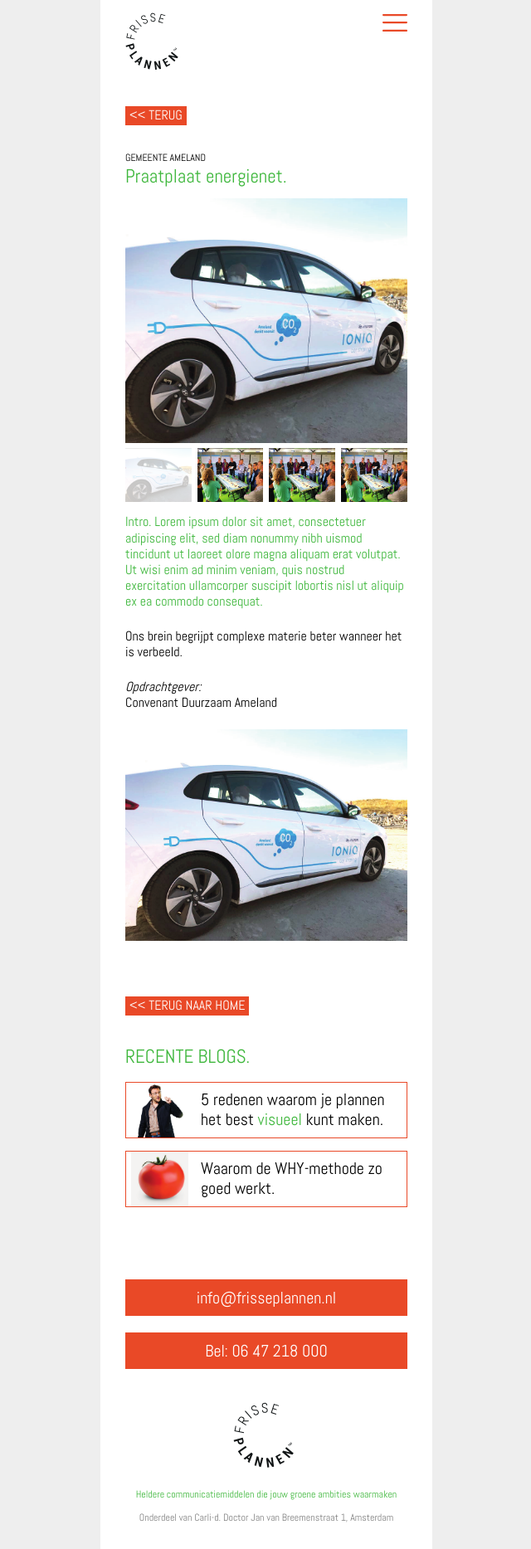
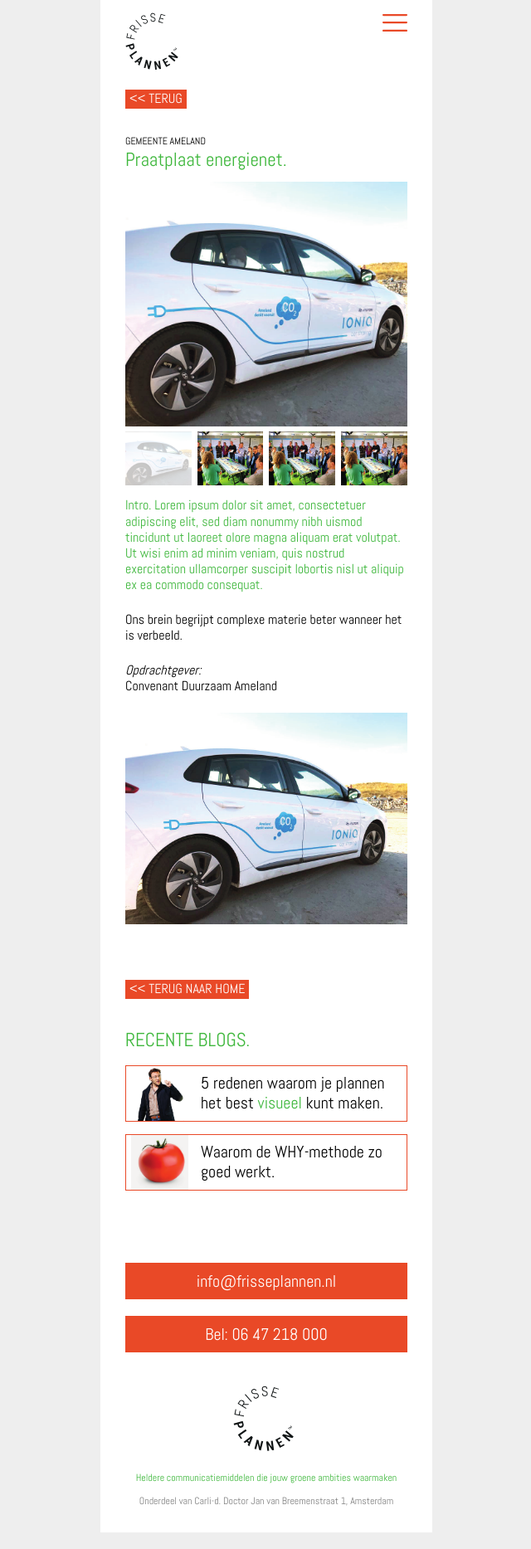
Before and after one commit to jhvanderschee/carli_d, a Jekyll site: the page built from _projects/praatplaat-energienet3.md, in a window 1280 px wide. Shown: the whole page at 83% size, without its empty margins (319-959 px from the left). Built offline with Jekyll 4.4.1, drawn with Linux system fonts in a browser that asks for light colours.

Commit message:
Update project.html

```diff
--- a/_layouts/project.html
+++ b/_layouts/project.html
@@ -1,6 +1,6 @@
 {% include header.html %}
 
-<div class="section" style="padding-top: 120px;">
+<div class="section" style="padding-top: 100px;">
         <a href="/" class="button"><< Terug</a><br /><br />
     <div class="subtitle">{{ page.subtitle }}</div>
     <strong>{{ page.title }}</strong>
```
